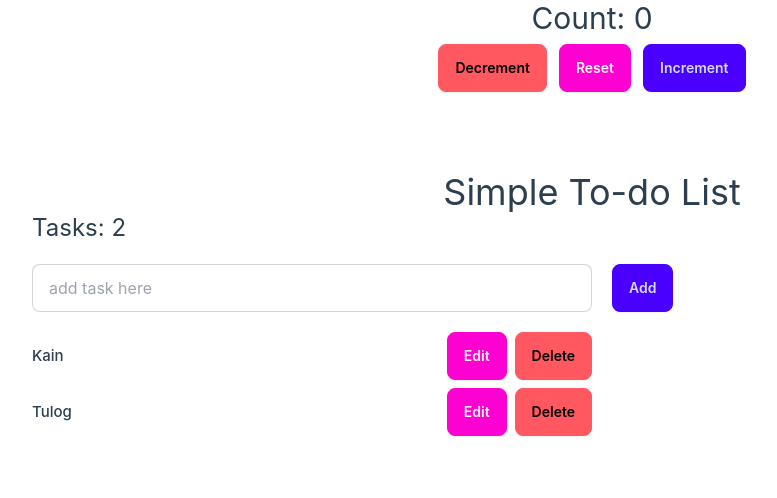
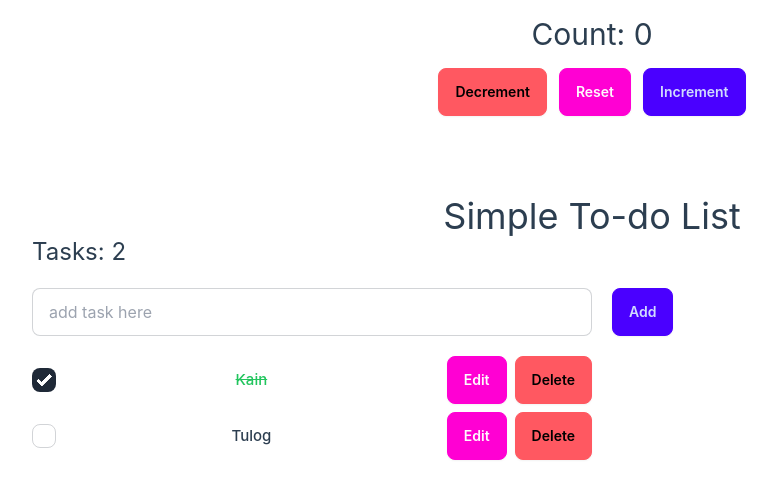
Before and after one commit to MarkMallari16/first-vue-project, a Vue app: page / in a window 1280 px wide. Shown: the top 498 px of the page, without its empty margins (48-825 px from the left). Built offline with nearby package versions, Linux system fonts and the light colour scheme.

Commit message:
add checkbox if task is done

```diff
--- a/src/App.vue
+++ b/src/App.vue
@@ -5,8 +5,8 @@ const count = ref(0);
 let id = 0;
 const newTodo = ref("");
 const todos = ref([
-  { id: id++, text: "Kain" },
-  { id: id++, text: "Tulog" },
+  { id: id++, text: "Kain", done: true },
+  { id: id++, text: "Tulog", done: false },
 ]);
 
 const editingTodoId = ref(null);
@@ -31,6 +31,7 @@ function addTodo() {
   todos.value.push({ id: id++, text: newTodo.value });
   newTodo.value = "";
 }
+
 function removeTodo(id) {
   todos.value = todos.value.filter((todo) => todo.id != id);
 }
@@ -57,7 +58,7 @@ function saveTodo() {
   <div>
     <div class="flex justify-center">
       <div>
-        <h1 class="text-center text-3xl mb-2">Count: {{ count }}</h1>
+        <h1 class="text-center text-3xl my-4">Count: {{ count }}</h1>
         <div class="flex gap-3">
           <button @click="decrement" class="btn btn-error">Decrement</button>
           <button @click="reset" class="btn btn-secondary">Reset</button>
@@ -69,6 +70,7 @@ function saveTodo() {
     <div class="m-20">
       <h1 class="text-4xl text-center mt-20">Simple To-do List</h1>
       <h2 class="text-2xl mb-5">Tasks: {{ todos.length }}</h2>
+
       <form @submit.prevent="addTodo" class="mb-5 flex gap-5">
         <input
           v-model="newTodo"
@@ -83,6 +85,8 @@ function saveTodo() {
           v-for="todo in todos"
           :key="todo.id"
         >
+          <input type="checkbox" v-model="todo.done" class="checkbox"/>
+
           <div v-if="editingTodoId === todo.id" class="flex gap-2">
             <input
               v-model="editingTodoText"
@@ -91,7 +95,7 @@ function saveTodo() {
             />
             <button @click="saveTodo" class="btn btn-primary">Save</button>
           </div>
-          <p v-else class="font-medium">{{ todo.text }}</p>
+          <p v-else class="font-medium" :class="{'line-through': todo.done, 'text-green-500': todo.done }">{{ todo.text }}</p>
           <div class="flex gap-2">
             <button @click="editTodo(todo.id)" class="btn btn-secondary">Edit</button>
             <button @click="removeTodo(todo.id)" class="btn btn-error">Delete</button>
```
